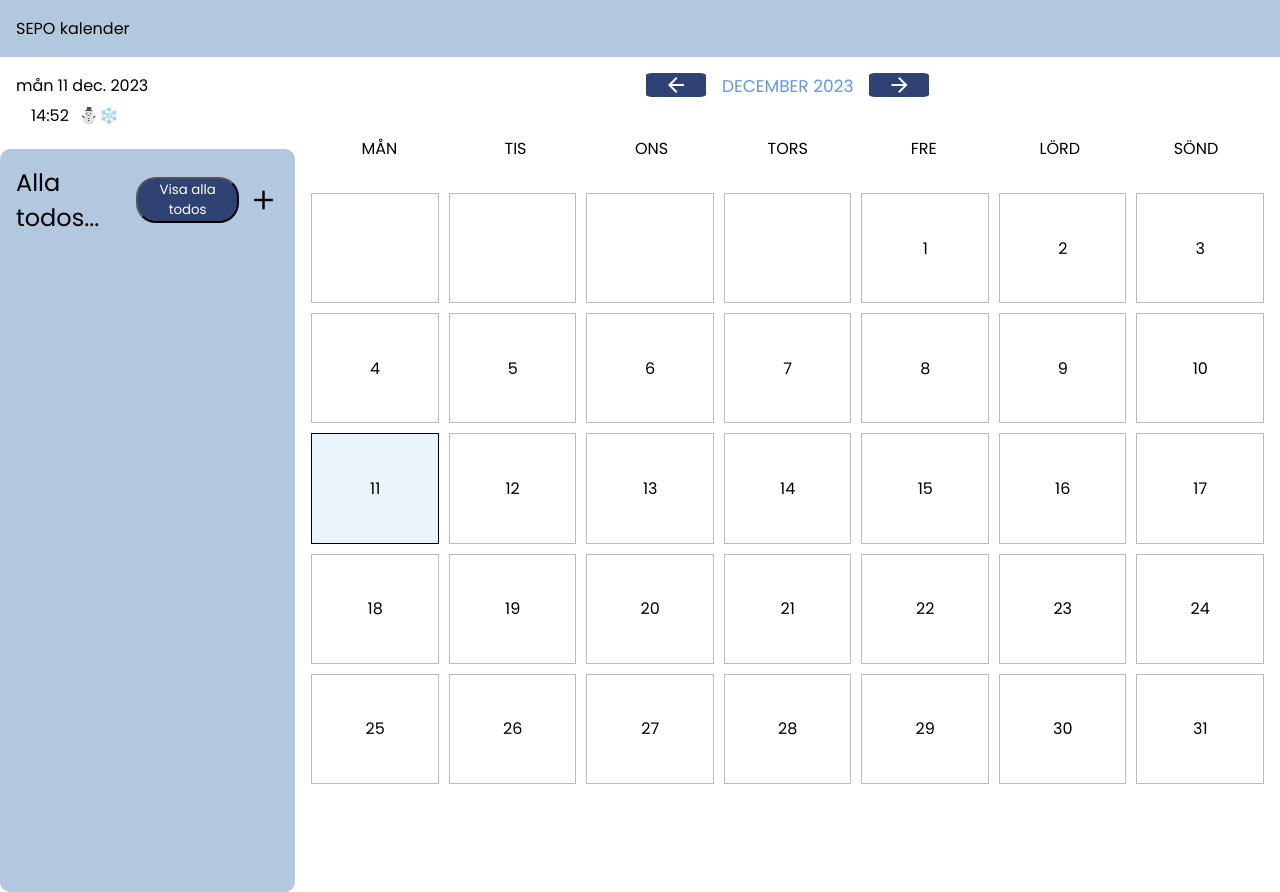
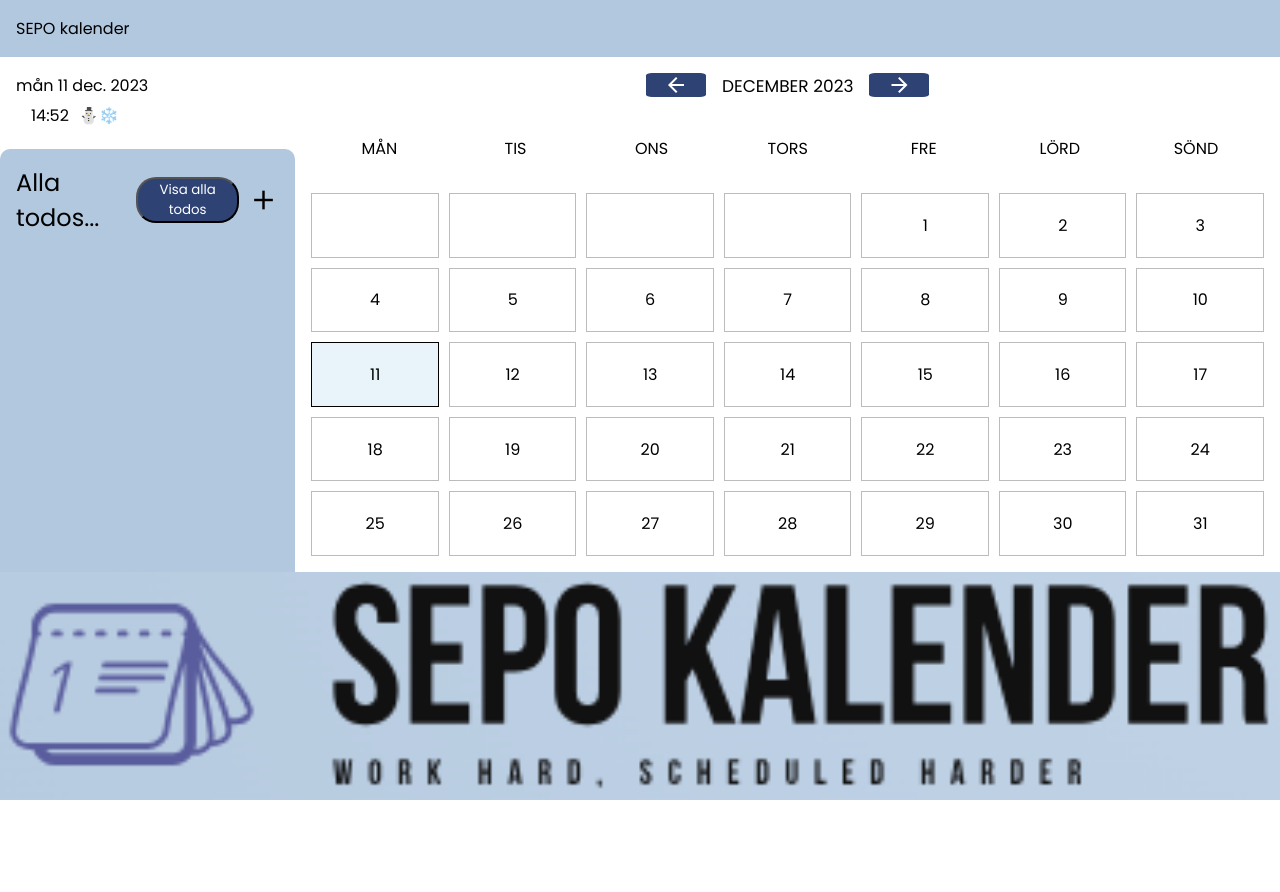
Before and after one commit to Philipbendiksen/Calendar-with-JS, a website: page public/index.html in a window 1280 px wide. After the commit the page ends 800 px from the top, so only its background shows below. Drawn offline with nearby package versions, Linux system fonts and the light colour scheme; files whose address does not match are found by name.

Commit message:
add logga in js

```diff
--- a/public/scripts/welcome.js
+++ b/public/scripts/welcome.js
@@ -12,6 +12,12 @@ function initWelcomeSegment() {
 function createCommonHeader() {
   const header = document.createElement("header");
   document.body.prepend(header);
+
+  const image = document.createElement("img");
+  image.setAttribute("src", "public/img/logga.png");
+  image.setAttribute("alt", "logotyp för kalender");
+
+  document.body.appendChild(image);
 
   const titleDiv = document.createElement("div");
   titleDiv.className = "title";
--- a/public/styles/style.css
+++ b/public/styles/style.css
@@ -51,7 +51,7 @@ body {
   font-size: 17px;
   text-transform: uppercase;
   justify-content: center;
-  color: cornflowerblue;
+  color: black;
   margin: 1rem;
   gap: 1rem;
 }
```
Also changed, not shown: public/img/logga.png (added).
